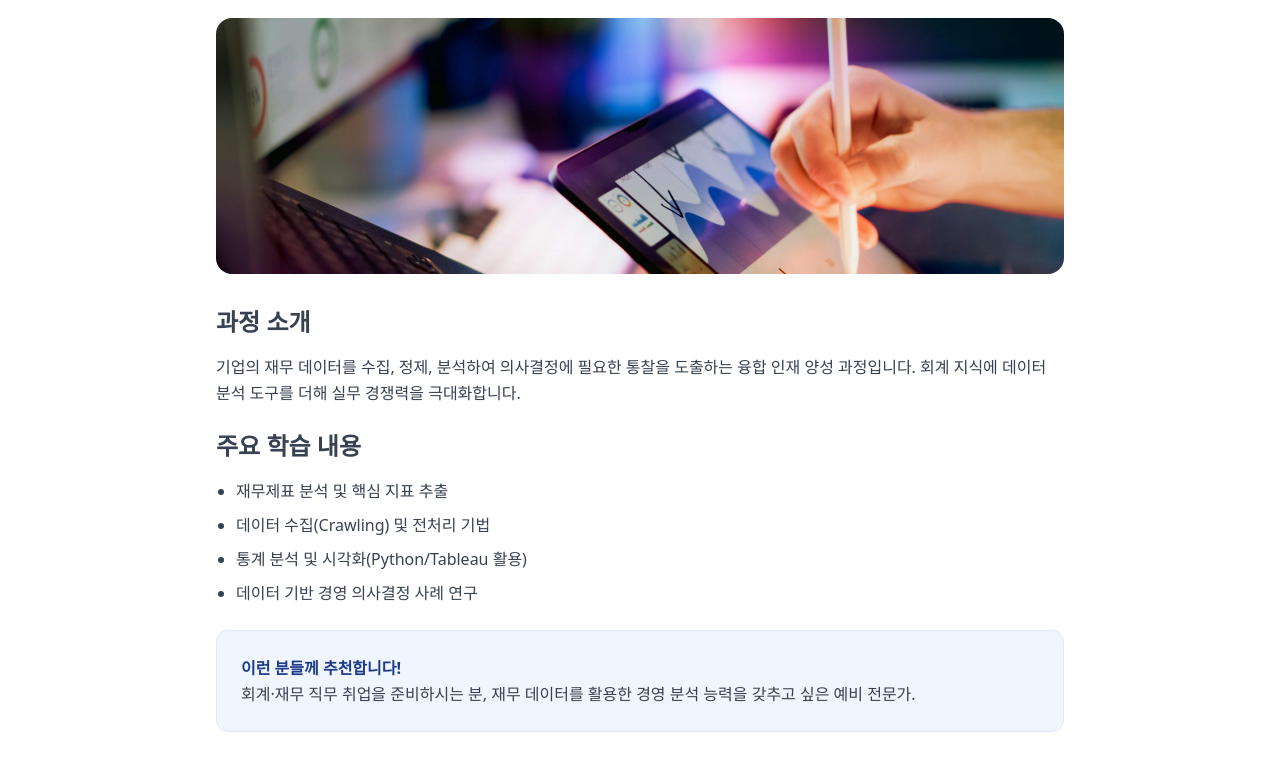
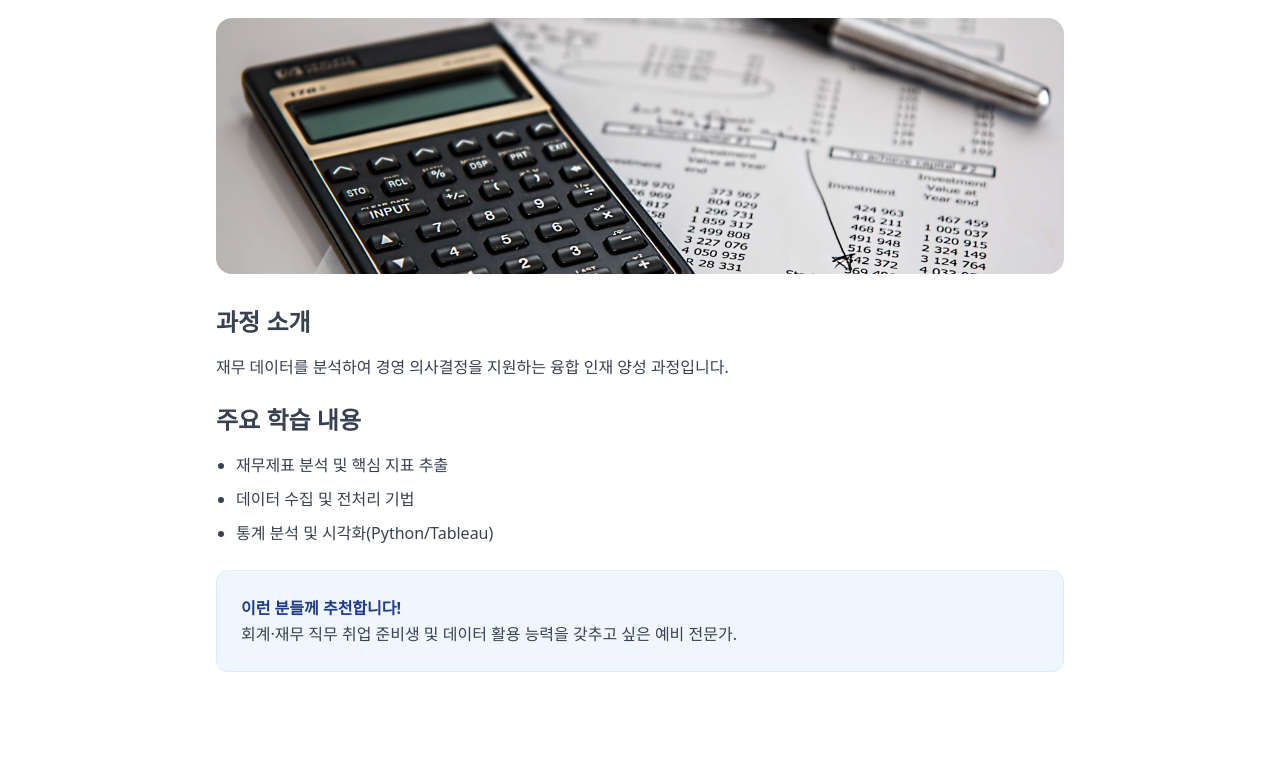
Before and after one commit to dlwlzjatmznf-cmyk/dlwlzjatmznf-cmyk.github.io, a plain HTML site: page course1_detail.html in a window 1280 px wide. Shown: the part 179-950 px from the top of the page. After the commit the page ends 899 px from the top, so only its background shows below. Drawn offline with nearby package versions, Linux system fonts and the light colour scheme.

Commit message:
Update course1_detail.html

```diff
--- a/course1_detail.html
+++ b/course1_detail.html
@@ -2,62 +2,45 @@
 <html lang="ko">
 <head>
     <meta charset="UTF-8">
-    <meta name="viewport" content="width=device-width, initial-scale=1.0">
-    <title>훈련과정 상세 안내</title>
+    <title>재무빅데이터 분석사</title>
     <script src="https://cdn.tailwindcss.com"></script>
-    <style>
-        .course-img { transition: opacity 1s ease-in-out; }
-    </style>
+    <style>.course-img { transition: opacity 1s ease-in-out; }</style>
 </head>
 <body class="bg-white text-slate-900">
-
     <nav class="flex items-center justify-between p-6 border-b border-gray-100">
         <a href="index.html" class="text-2xl font-black tracking-tighter">이지컴스쿨</a>
         <a href="index.html" class="bg-slate-100 px-4 py-2 rounded-full text-sm font-bold hover:bg-slate-200 transition-all">← 메인으로 돌아가기</a>
     </nav>
-
     <div class="max-w-4xl mx-auto py-12 px-6">
-        <h1 class="text-4xl font-extrabold text-slate-900 mb-6">재무빅데이터 분석사</h1>
-
+        <h1 class="text-4xl font-extrabold mb-6">재무빅데이터 분석사</h1>
         <div class="relative h-64 overflow-hidden rounded-2xl mb-8">
-            <img src="IMG/bigdata_1.jfif" class="course-img absolute inset-0 w-full h-full object-cover transition-opacity duration-1000">
-            <img src="IMG/bigdata_2.jfif" class="course-img absolute inset-0 w-full h-full object-cover transition-opacity duration-1000 opacity-0">
-            <img src="IMG/bigdata_3.jfif" class="course-img absolute inset-0 w-full h-full object-cover transition-opacity duration-1000 opacity-0">
+            <img src="IMG/fin_1.jfif" class="course-img absolute inset-0 w-full h-full object-cover">
+            <img src="IMG/fin_2.jfif" class="course-img absolute inset-0 w-full h-full object-cover opacity-0">
+            <img src="IMG/fin_3.jfif" class="course-img absolute inset-0 w-full h-full object-cover opacity-0">
         </div>
-
         <div class="prose max-w-none text-gray-700 leading-relaxed">
             <h2 class="text-2xl font-bold mb-4">과정 소개</h2>
-            <p class="mb-6">
-                기업의 재무 데이터를 수집, 정제, 분석하여 의사결정에 필요한 통찰을 도출하는 융합 인재 양성 과정입니다.
-                회계 지식에 데이터 분석 도구를 더해 실무 경쟁력을 극대화합니다.
-            </p>
-
+            <p class="mb-6">재무 데이터를 분석하여 경영 의사결정을 지원하는 융합 인재 양성 과정입니다.</p>
             <h2 class="text-2xl font-bold mb-4">주요 학습 내용</h2>
             <ul class="list-disc pl-5 mb-6 space-y-2">
                 <li>재무제표 분석 및 핵심 지표 추출</li>
-                <li>데이터 수집(Crawling) 및 전처리 기법</li>
-                <li>통계 분석 및 시각화(Python/Tableau 활용)</li>
-                <li>데이터 기반 경영 의사결정 사례 연구</li>
+                <li>데이터 수집 및 전처리 기법</li>
+                <li>통계 분석 및 시각화(Python/Tableau)</li>
             </ul>
-
             <div class="bg-blue-50 p-6 rounded-xl border border-blue-100">
                 <h3 class="font-bold text-blue-900">이런 분들께 추천합니다!</h3>
-                <p>회계·재무 직무 취업을 준비하시는 분, 재무 데이터를 활용한 경영 분석 능력을 갖추고 싶은 예비 전문가.</p>
+                <p>회계·재무 직무 취업 준비생 및 데이터 활용 능력을 갖추고 싶은 예비 전문가.</p>
             </div>
         </div>
     </div>
-
     <script>
-        // 이미지 자동 슬라이드 로직
         let idx = 0;
         const imgs = document.querySelectorAll('.course-img');
-        if(imgs.length > 0) {
-            setInterval(() => {
-                imgs[idx].classList.add('opacity-0');
-                idx = (idx + 1) % imgs.length;
-                imgs[idx].classList.remove('opacity-0');
-            }, 3000);
-        }
+        setInterval(() => {
+            imgs[idx].classList.add('opacity-0');
+            idx = (idx + 1) % imgs.length;
+            imgs[idx].classList.remove('opacity-0');
+        }, 3000);
     </script>
 </body>
 </html>
```
